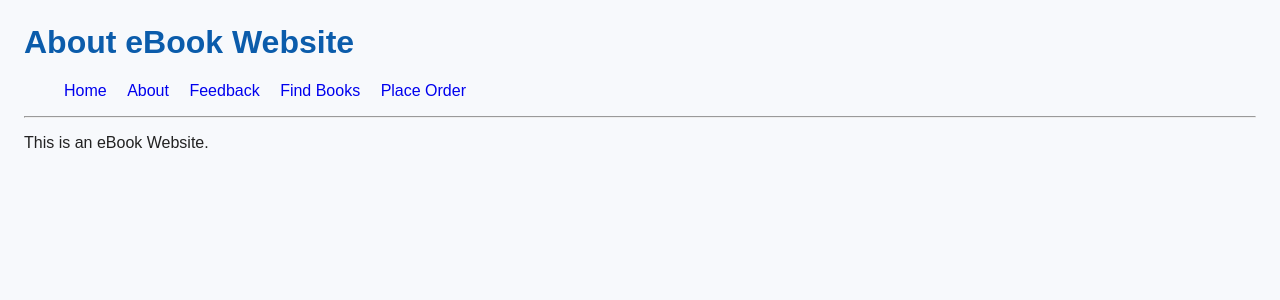
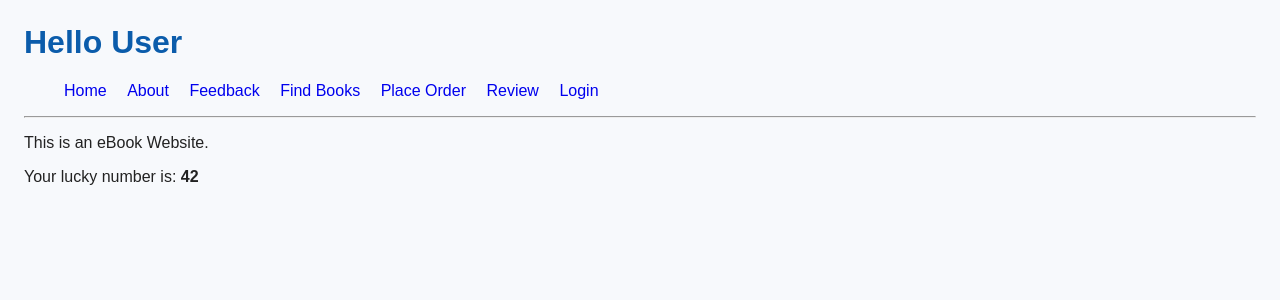
Before and after one commit to affanameen/ebook-library-django, a Django app: page /myapp/about/ in a window 1280 px wide. Shown: the top 300 px of the page. Run offline with Django 5.2, Linux system fonts and the light colour scheme.

Commit message:
added user authentication, cookies handling

```diff
--- a/myapp/templates/myapp/about.html
+++ b/myapp/templates/myapp/about.html
@@ -1,7 +1,6 @@
 {% extends 'myapp/base.html' %}
-{% block title %}About{% endblock %}
-{% block myhdg %}About eBook Website{% endblock %}
 
 {% block body_block %}
   <p>This is an eBook Website.</p>
+  <p>Your lucky number is: <strong>{{ mynum }}</strong></p>
 {% endblock %}
--- a/myapp/templates/myapp/base.html
+++ b/myapp/templates/myapp/base.html
@@ -14,6 +14,14 @@
       <li class="hbar1"><a href="{% url 'myapp:feedback1' %}">Feedback</a></li>
       <li class="hbar1"><a href="{% url 'myapp:findbooks' %}">Find Books</a></li>
       <li class="hbar1"><a href="{% url 'myapp:place_order' %}">Place Order</a></li>
+      <li class="hbar1"><a href="{% url 'myapp:review' %}">Review</a></li>
+
+      {% if user.is_authenticated %}
+          <li class="hbar1"><a href="{% url 'myapp:user_logout' %}">Logout</a></li>
+        {% else %}
+            <li class="hbar1"><a href="{% url 'myapp:user_login' %}">Login</a></li>
+        {% endif %}
+
   </ul>
   <hr>
   {% block body_block %}{% endblock %}
--- a/myapp/templates/myapp/index.html
+++ b/myapp/templates/myapp/index.html
@@ -3,6 +3,8 @@
 {% block myhdg %}Hello Affan{% endblock %}
 
 {% block body_block %}
+  <p>{{ last_login_msg }}</p>
+
   {% if booklist %}
     <h2>List of Books</h2>
     <ol>
--- a/myapp/urls.py
+++ b/myapp/urls.py
@@ -12,4 +12,7 @@ urlpatterns = [
     path('findbooks/', views.findbooks, name='findbooks'),
     path('place_order/', views.place_order, name='place_order'),
     path('review/', views.review, name='review'),
+    path('login/', views.user_login, name='user_login'),
+    path('logout/', views.user_logout, name='user_logout'),
+    path('chk_reviews/<int:book_id>/', views.chk_reviews, name='chk_reviews'),
 ]
--- a/myapp/views.py
+++ b/myapp/views.py
@@ -1,14 +1,45 @@
+from django.contrib.auth import authenticate, login, logout
 from django.shortcuts import render, get_object_or_404, redirect
-from django.http import HttpResponse
+from django.http import HttpResponse, HttpResponseRedirect
 from .forms import FeedbackForm, SearchForm, OrderForm, ReviewForm
-from .models import Book, Review
+from .models import Book, Review, Member
+from django.urls import reverse
+from django.contrib.auth.decorators import login_required
+from django.utils import timezone
+from django.db.models import Avg
+import random
 
 def index(request):
     booklist = Book.objects.all().order_by('id')
-    return render(request, 'myapp/index.html', {'booklist': booklist})
+
+    last_login = request.session.get('last_login', None)
+    if last_login:
+        last_login_msg = f"Your last login was at: {last_login}"
+    else:
+        last_login_msg = "Your last login was more than one hour ago."
+
+    return render(request, 'myapp/index.html', {
+        'booklist': booklist,
+        'last_login_msg': last_login_msg,
+    })
+
 
 def about(request):
-    return render(request, 'myapp/about.html')
+    # --- Lucky number cookie logic ---
+    lucky_cookie = request.COOKIES.get('lucky_num')
+
+    if lucky_cookie:
+        mynum = int(lucky_cookie)
+    else:
+        mynum = random.randint(1, 100)
+
+    response = render(request, 'myapp/about.html', {'mynum': mynum})
+
+    # Set cookie to expire in 5 minutes (300 seconds)
+    response.set_cookie('lucky_num', mynum, max_age=300)
+
+    return response
+
 
 def detail(request, book_id):
     book = get_object_or_404(Book, pk=book_id)
@@ -115,3 +146,64 @@ def review(request):
     else:
         form = ReviewForm()
         return render(request, 'myapp/review.html', {'form': form})
+
+def user_login(request):
+    if request.method == 'POST':
+        username = request.POST['username']
+        password = request.POST['password']
+
+        user = authenticate(username=username, password=password)
+        if user:
+            if user.is_active:
+                login(request, user)
+
+                # --- Lab 9: save last_login in session and set expiry ---
+                now = timezone.now().strftime("%Y-%m-%d %H:%M:%S")
+                request.session['last_login'] = now
+                request.session.set_expiry(3600)  # 1 hour
+
+                return HttpResponseRedirect(reverse('myapp:index'))
+            else:
+                return HttpResponse('Your account is disabled.')
+        else:
+            return HttpResponse('Invalid login details.')
+    else:
+        return render(request, 'myapp/login.html')
+
+
+@login_required
+def user_logout(request):
+    logout(request)
+    return HttpResponseRedirect(reverse('myapp:index'))
+
+@login_required
+def chk_reviews(request, book_id):
+    # Correct way: Member IS the user, so use pk or username
+    try:
+        member = Member.objects.get(pk=request.user.pk)
+        # or: Member.objects.get(username=request.user.username)
+    except Member.DoesNotExist:
+        message = 'You are not a registered member!'
+        return render(request, 'myapp/chk_reviews.html', {
+            'message': message,
+            'book': None,
+            'avg_rating': None,
+        })
+
+    # User is a Member → proceed to book and reviews
+    book = get_object_or_404(Book, pk=book_id)
+    reviews = Review.objects.filter(book=book)
+
+    if reviews.exists():
+        agg = reviews.aggregate(avg=Avg('rating'))
+        avg_rating = round(agg['avg'], 2)
+        message = None
+    else:
+        avg_rating = None
+        message = 'There are no reviews submitted for this book yet.'
+
+    return render(request, 'myapp/chk_reviews.html', {
+        'book': book,
+        'avg_rating': avg_rating,
+        'message': message,
+    })
--- a/mysiteF25/settings.py
+++ b/mysiteF25/settings.py
@@ -122,3 +122,4 @@ STATIC_URL = 'static/'
 # https://docs.djangoproject.com/en/5.2/ref/settings/#default-auto-field
 
 DEFAULT_AUTO_FIELD = 'django.db.models.BigAutoField'
+LOGIN_URL = '/myapp/login/'
```
Also changed, not shown: myapp/templates/myapp/chk_reviews.html (added, +13 -0 lines), myapp/templates/myapp/login.html (added, +11 -0 lines), db.sqlite3.
